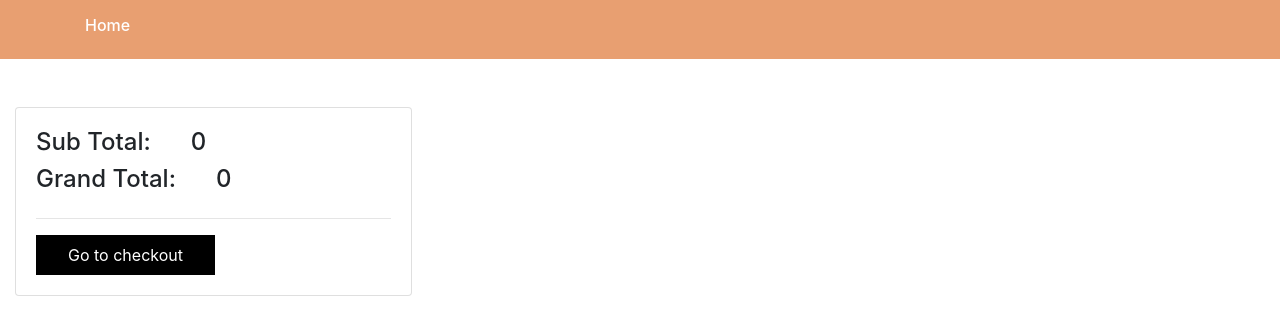
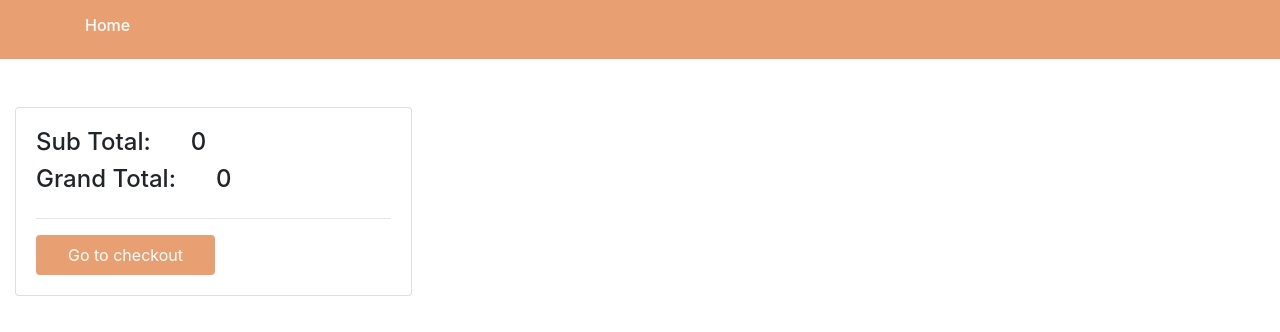
Before and after one commit to Gladys-Luke/our-furniture, a React (Create React App) app: page /cart in a window 1280 px wide. Shown: the top 332 px of the page. Built offline with nearby package versions, Linux system fonts and the light colour scheme.

Commit message:
last last

```diff
--- a/src/pages/Cart/index.jsx
+++ b/src/pages/Cart/index.jsx
@@ -65,7 +65,7 @@ function Cart() {
           </button>
         </div>
       ))}
-      <div className="col-md-8"></div>
+      <div className="col-md-8 "></div>
       <div className="col-md-4">
         <div className="card card-body mt-3">
           <h4>
@@ -78,7 +78,7 @@ function Cart() {
           </h4>
           <hr />
           <Link to="/checkout">
-            <button className="bg-black text-white py-2 px-8">
+            <button className="bg-[#E89F71] rounded hover:shadow-xl text-white py-2 px-8">
               Go to checkout
             </button>
           </Link>
```
